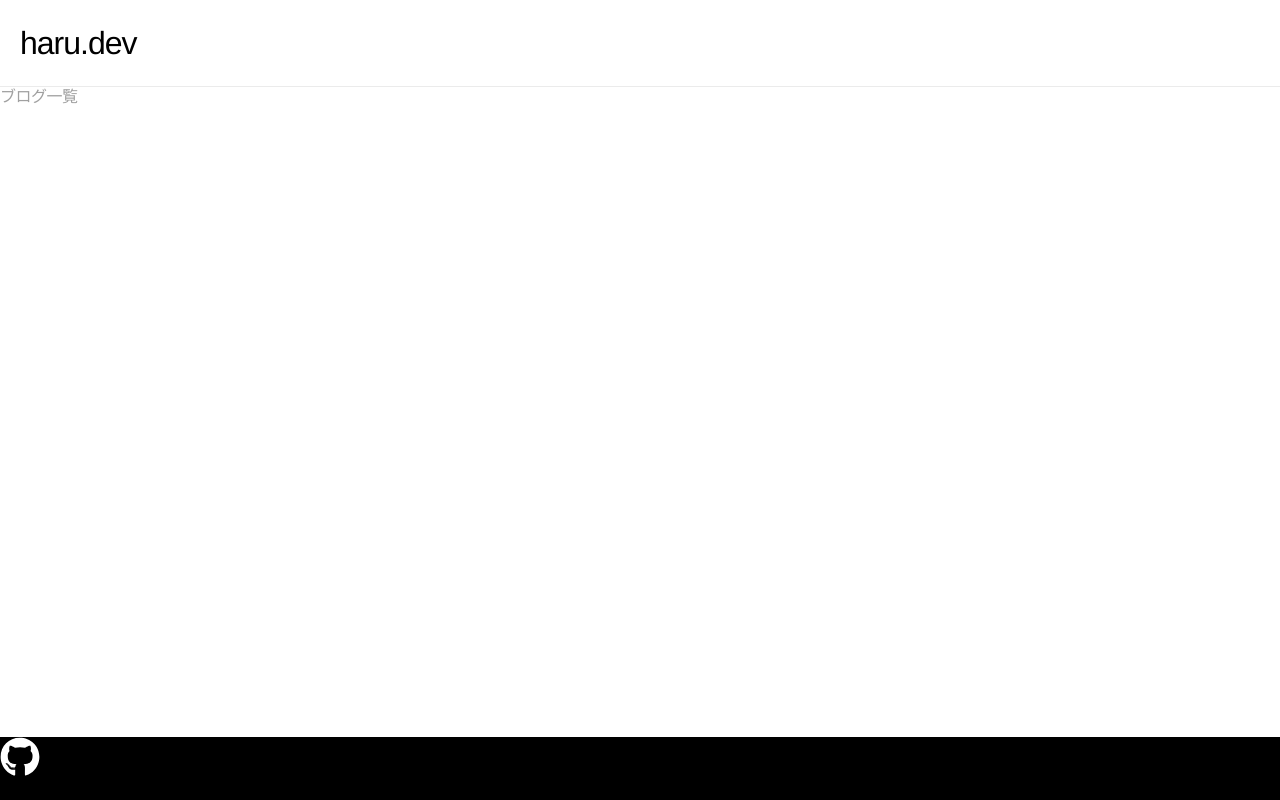
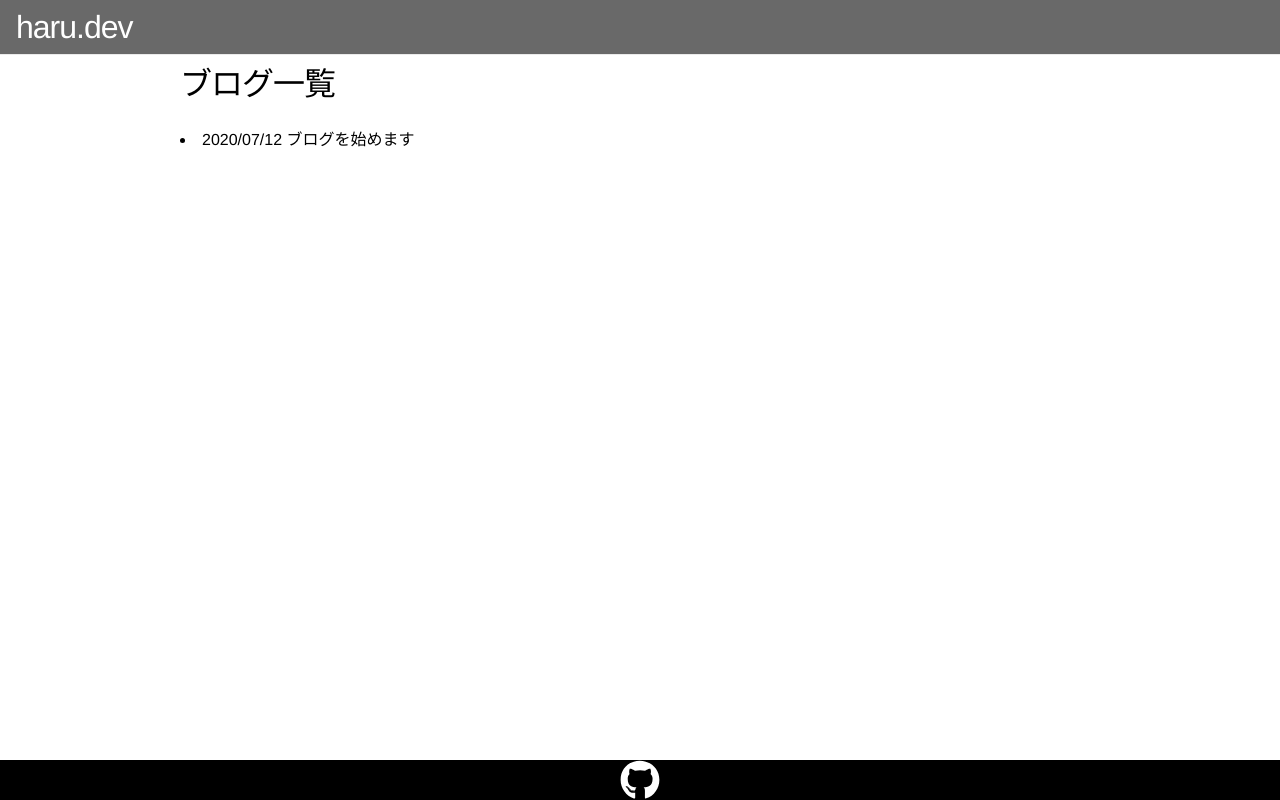
Before and after one commit to haku1217/next-amp, a Next.js app: page / in a window 1280 px wide. Built offline with nearby package versions, Linux system fonts and the light colour scheme.

Commit message:
Add index bloglist

```diff
--- a/src/components/BlogList.tsx
+++ b/src/components/BlogList.tsx
@@ -1,6 +1,21 @@
-const BlogList = () => (
+import { FC } from 'react'
+
+type Props = {
+  posts: {
+    link: string
+    title: string
+    date: string
+  }[]
+}
+
+const BlogList: FC<Props> = ({ posts }) => (
   <>
-    <h3>ブログ一覧</h3>
+    <h1>ブログ一覧</h1>
+    {posts.map((post, i) => (
+      <li key={i}>
+        {post.date} <a href={post.link}>{post.title}</a>
+      </li>
+    ))}
     <style jsx>
       {`
         div {
--- a/src/components/Footer.tsx
+++ b/src/components/Footer.tsx
@@ -14,14 +14,12 @@ const Footer: FC<Props> = ({ github }) => (
   <footer className="footer">
     <nav className="nav" role="navigation" aria-label="main navigation">
       <a href={github} target="_blank">
-        <h1>
         <span className="icon">
           <FontAwesomeIcon
             icon={['fab', 'github']}
             style={{ height: '40px', width: '40px', verticalAlign: 'bottom', color: '#ffffff' }}
           />
         </span>
-        </h1>
       </a>
     </nav>
     <style jsx>
@@ -29,6 +27,7 @@ const Footer: FC<Props> = ({ github }) => (
         .footer {
           margin-top: auto;
           background-color: #000000;
+          text-align: center;
         }
       `}
     </style>
--- a/src/components/Header.tsx
+++ b/src/components/Header.tsx
@@ -12,6 +12,10 @@ const Header: FC<Props> = ({ siteTitle }) => (
     </nav>
     <style jsx>
       {`
+        　header {
+          background-color: #696969;
+          color: #ffffff;
+        }
         h1 {
           margin-bottom: 0;
         }
@@ -19,14 +23,14 @@ const Header: FC<Props> = ({ siteTitle }) => (
           cursor: pointer;
         }
         nav {
-          padding: 1.5rem 1.25rem;
+          padding: 0.5rem 1rem;
           border-bottom: 1px solid #ebebeb;
           display: flex;
           justify-content: space-between;
           flex-direction: row;
           align-items: center;
         }
-        @media (min-width: 1280pxpx) {
+        @media (min-width: 480pxpx) {
           .header {
             height: 100vh;
             position: fixed;
--- a/src/pages/index.tsx
+++ b/src/pages/index.tsx
@@ -1,6 +1,8 @@
 import { GetStaticProps, NextPage } from 'next'
 import Layout from '../components/Layout'
 import BlogList from '../components/BlogList'
+import { listContentFiles, readContentFile } from '../lib/content-loader'
+import path from 'path'
 
 export const config = { amp: true }
 
@@ -8,24 +10,58 @@ type Props = {
   title: string
   description: string
   githubUrl: string
+  posts: {
+    link: string
+    title: string
+    date: string
+  }[]
 }
-const Index: NextPage<Props> = ({ title, description, githubUrl }) => {
+const Index: NextPage<Props> = ({ title, description, githubUrl, posts }) => {
   return (
-    <Layout siteTitle={title} siteDescription={description} githubUrl={githubUrl}>
-      <BlogList />
-    </Layout>
+    <>
+      <Layout siteTitle={title} siteDescription={description} githubUrl={githubUrl}>
+        <div className="container">
+          <div className="list">
+            <BlogList posts={posts} />
+          </div>
+        </div>
+      </Layout>
+      <style jsx>
+        {`
+          .container {
+            margin-right: auto;
+            margin-left: auto;
+            max-width: 960px;
+          }
+          .list {
+            margin: 10px 20px;
+          }
+        `}
+      </style>
+    </>
   )
 }
 
 export default Index
 
 export const getStaticProps: GetStaticProps = async () => {
+  const posts = await Promise.all(
+    listContentFiles().map(async (filename) => {
+      const post = await readContentFile({ slug: path.parse(filename).name })
+      return {
+        link: `blog/${path.parse(filename).name}`,
+        title: post.title,
+        date: post.published
+      }
+    })
+  )
   const configData = await import('../data/config.json')
   return {
     props: {
       title: configData.title,
       description: configData.description,
-      githubUrl: configData.repositoryUrl
+      githubUrl: configData.repositoryUrl,
+      posts: posts
     }
   }
 }
```
Lines whose indentation alone changed are shown as unchanged.
